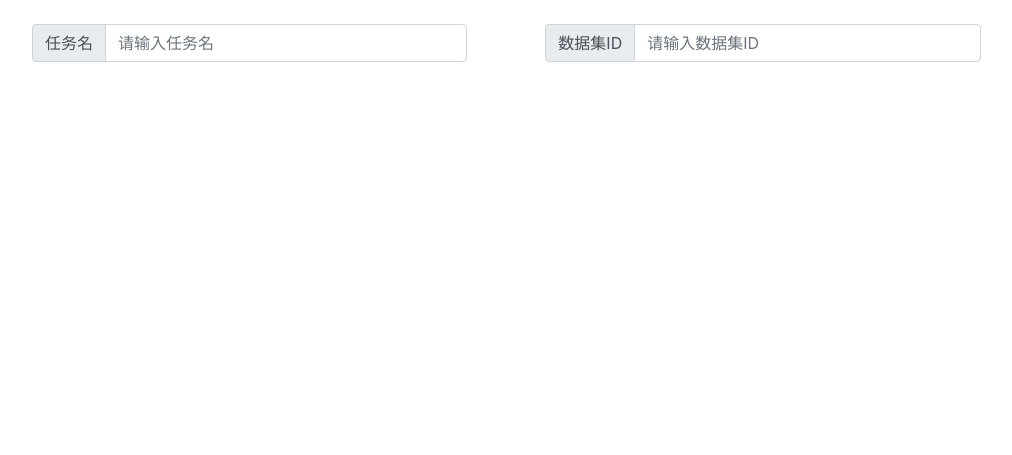
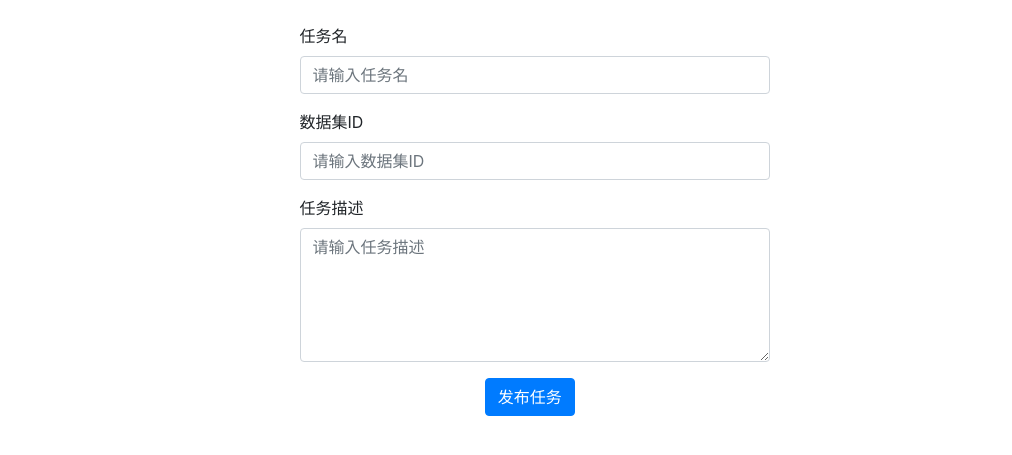
Before and after one commit to FingerBlack/DatasetContributionSystem, a Django app: page /task/ in a window 1280 px wide. Shown: the part 56-511 px from the top of the page, without its empty margins (55-1067 px from the left). Run offline with Django 3.2, Linux system fonts and the light colour scheme; some libraries are stand-ins or nearby versions.

Commit message:
gitignore

```diff
--- a/DatasetContributionSystem/homepage/templates/nav.html
+++ b/DatasetContributionSystem/homepage/templates/nav.html
@@ -12,7 +12,7 @@
         <a class="nav-link" href="#">数据集</a>
       </li>
       <li class="nav-item">
-        <a class="nav-link" href="#">任务</a>
+        <a class="nav-link" href="task/">任务</a>
       </li>
       <li class="nav-item">
         <a class="nav-link" href="#">搜索</a>
--- a/DatasetContributionSystem/task/templates/task/task.html
+++ b/DatasetContributionSystem/task/templates/task/task.html
@@ -1,29 +1,21 @@
 {% extends 'base.html' %}
-{% block title %}test-title{% endblock %}
+{% block title %}任务发布{% endblock %}
 {% block content %}
 <div class="container-fluid">
-    <form>
-        <div class="row p-4">
-            <div class="col-5">
-                <div class="input-group pl-5">
-                    <div class="input-group-prepend">
-                      <span class="input-group-text">任务名</span>
-                    </div>
-                    <input type="text" class="form-control" placeholder="请输入任务名" id="taskname">
-                  </div>
-            </div>
-            <div class="col-5">
-                <div class="input-group pl-5">
-                    <div class="input-group-prepend">
-                      <span class="input-group-text">数据集ID</span>
-                    </div>
-                    <input type="text" class="form-control" placeholder="请输入数据集ID" id="dataid">
-                </div>
-            </div>
+    <form class="p-4">
+        <div class="col-5 offset-3 form-group">
+            <label for="exampleFormControlInput1">任务名</label>
+            <input class="form-control" id="FormTaskName" placeholder="请输入任务名">
         </div>
-        <div class="row">
-
+        <div class="col-5 offset-3 form-group">
+            <label for="exampleFormControlInput1">数据集ID</label>
+            <input class="form-control" id="FormDatasetID" placeholder="请输入数据集ID">
         </div>
+        <div class="col-5 offset-3 form-group">
+            <label for="name">任务描述</label>
+            <textarea class="form-control pre-scrollable" rows="5" placeholder="请输入任务描述"></textarea>
+        </div>
+        <button type="submit" class="btn btn-primary offset-5">发布任务</button>
     </form>
 </div>
 {% endblock %}
```
Also changed, not shown: 1 other file.
